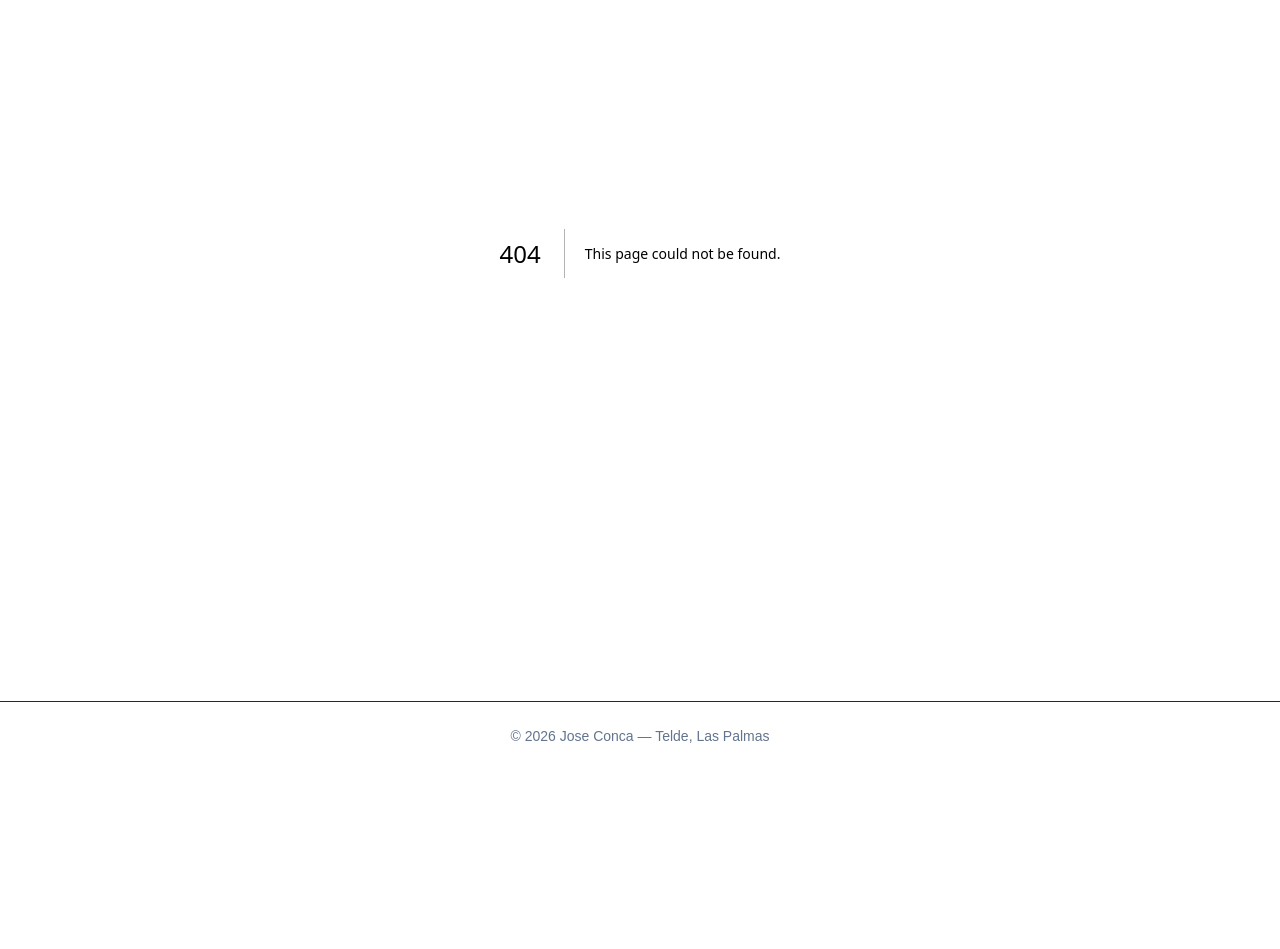
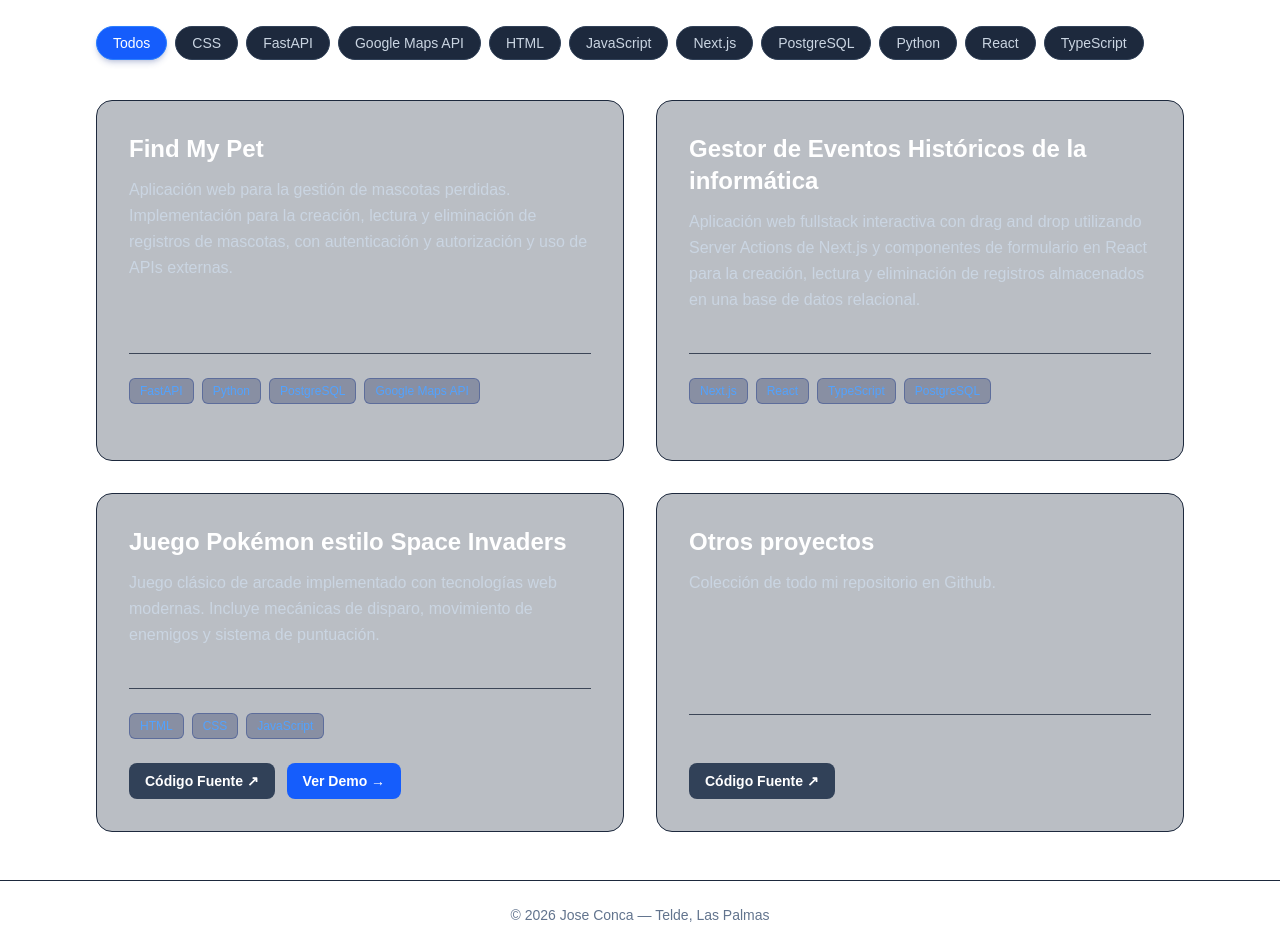
Before and after one commit to joseconca/joseconca.github.io, a Next.js app: page /proyectos in a window 1280 px wide. Before the commit this address had no page. Shown: the part 260-1209 px from the top of the page. Before the commit the page ends 1030 px from the top, so only its background shows below. Built offline with nearby package versions, Linux system fonts and the light colour scheme.

Commit message:
Añadida pagina proyectos

```diff
--- /dev/null
+++ b/src/app/proyectos/page.tsx
@@ -0,0 +1,140 @@
+"use client";
+
+import { useState, useMemo } from 'react';
+import { proyectos } from '@/data/proyectos';
+
+export default function ProyectosPage() {
+  const [filtroActivo, setFiltroActivo] = useState("Todos");
+
+  const todasLasTecnologias = useMemo(() => {
+    const techs = new Set<string>();
+    proyectos.forEach((proyecto) => {
+      proyecto.tecnologias?.forEach((tech) => techs.add(tech));
+    });
+
+    return ["Todos", ...Array.from(techs).sort()];
+  }, []);
+
+  const proyectosFiltrados = useMemo(() => {
+    const otrosProyectos = proyectos.filter(
+      (proyecto) => proyecto.id === "Otros-proyectos"
+    );
+    const proyectosPrincipales = proyectos.filter(
+      (proyecto) => proyecto.id !== "Otros-proyectos"
+    );
+    const proyectosCoincidentes =
+      filtroActivo === "Todos"
+        ? proyectosPrincipales
+        : proyectosPrincipales.filter((proyecto) =>
+            proyecto.tecnologias?.includes(filtroActivo)
+          );
+
+    return [...proyectosCoincidentes, ...otrosProyectos];
+  }, [filtroActivo]);
+
+  return (
+    <div className="space-y-10">
+
+      {/* 1. CABECERA DE LA PÁGINA */}
+      <header className="border-b border-slate-800 pb-6">
+        <h1 className="text-3xl sm:text-4xl font-extrabold text-white tracking-tight mb-3">
+          Mis Proyectos
+        </h1>
+        <p className="text-slate-400 max-w-3xl text-lg">
+          Explora algunos de los desarrollos en los que he estado trabajando.
+          Desde aplicaciones web modernas y APIs, hasta prototipos de videojuegos.
+        </p>
+      </header>
+
+      {/* 2. BARRA DE FILTROS */}
+      <section>
+        <div className="flex flex-wrap gap-2">
+          {todasLasTecnologias.map((tech) => (
+            <button
+              key={tech}
+              onClick={() => setFiltroActivo(tech)}
+              className={`px-4 py-1.5 rounded-full text-sm font-medium transition-colors border ${
+                filtroActivo === tech
+                  ? "bg-blue-600 border-blue-500 text-white shadow-md shadow-blue-900/20"
+                  : "bg-slate-800 border-slate-700 text-slate-300 hover:bg-slate-700 hover:text-white"
+              }`}
+            >
+              {tech}
+            </button>
+          ))}
+        </div>
+      </section>
+
+      {/* 3. REJILLA DE PROYECTOS */}
+      <section className="grid grid-cols-1 lg:grid-cols-2 gap-8">
+        {proyectosFiltrados.map((proyecto) => (
+          <article
+            key={proyecto.id}
+            className="bg-slate-800/30 border border-slate-800 rounded-2xl p-6 sm:p-8 flex flex-col transition-all hover:bg-slate-800/50 hover:border-slate-700 hover:shadow-xl"
+          >
+            {/* Contenido principal de la tarjeta */}
+            <div className="flex-1">
+              <h2 className="text-2xl font-bold text-white mb-3">
+                {proyecto.titulo}
+              </h2>
+              <p className="text-slate-300 leading-relaxed text-sm sm:text-base mb-6">
+                {proyecto.descripcion}
+              </p>
+            </div>
+
+            {/* Footer de la tarjeta: Tecnologías y Botones */}
+            <div className="mt-4 pt-6 border-t border-slate-800/80">
+
+              {/* Etiquetas de tecnología */}
+              <div className="flex flex-wrap gap-2 mb-6">
+                {proyecto.tecnologias?.map((tech) => (
+                  <span
+                    key={tech}
+                    className="text-xs text-blue-400 bg-blue-950/30 px-2.5 py-1 rounded-md font-mono border border-blue-900/40"
+                  >
+                    {tech}
+                  </span>
+                ))}
+              </div>
+
+              {/* Enlaces */}
+              <div className="flex flex-wrap gap-3">
+                {proyecto.url && (
+                  <a
+                    href={proyecto.url}
+                    target="_blank"
+                    rel="noreferrer"
+                    className="inline-flex items-center bg-slate-700 hover:bg-slate-600 text-white text-sm font-semibold px-4 py-2 rounded-lg transition-colors"
+                  >
+                    Código Fuente ↗
+                  </a>
+                )}
+
+                {proyecto.urlDirecto && (
+                  <a
+                    href={proyecto.urlDirecto}
+                    target="_blank"
+                    rel="noreferrer"
+                    className="inline-flex items-center bg-blue-600 hover:bg-blue-500 text-white text-sm font-semibold px-4 py-2 rounded-lg transition-colors"
+                  >
+                    Ver Demo →
+                  </a>
+                )}
+              </div>
+            </div>
+          </article>
+        ))}
+
+        {/* Mensaje de apoyo si algún filtro (en el futuro) se quedase vacío */}
+        {proyectosFiltrados.length === 0 && (
+          <div className="col-span-full py-12 text-center border-2 border-dashed border-slate-700 rounded-2xl">
+            <p className="text-slate-400">
+              No hay proyectos que coincidan con esta tecnología todavía.
+            </p>
+          </div>
+        )}
+      </section>
+
+    </div>
+  );
+}
```
